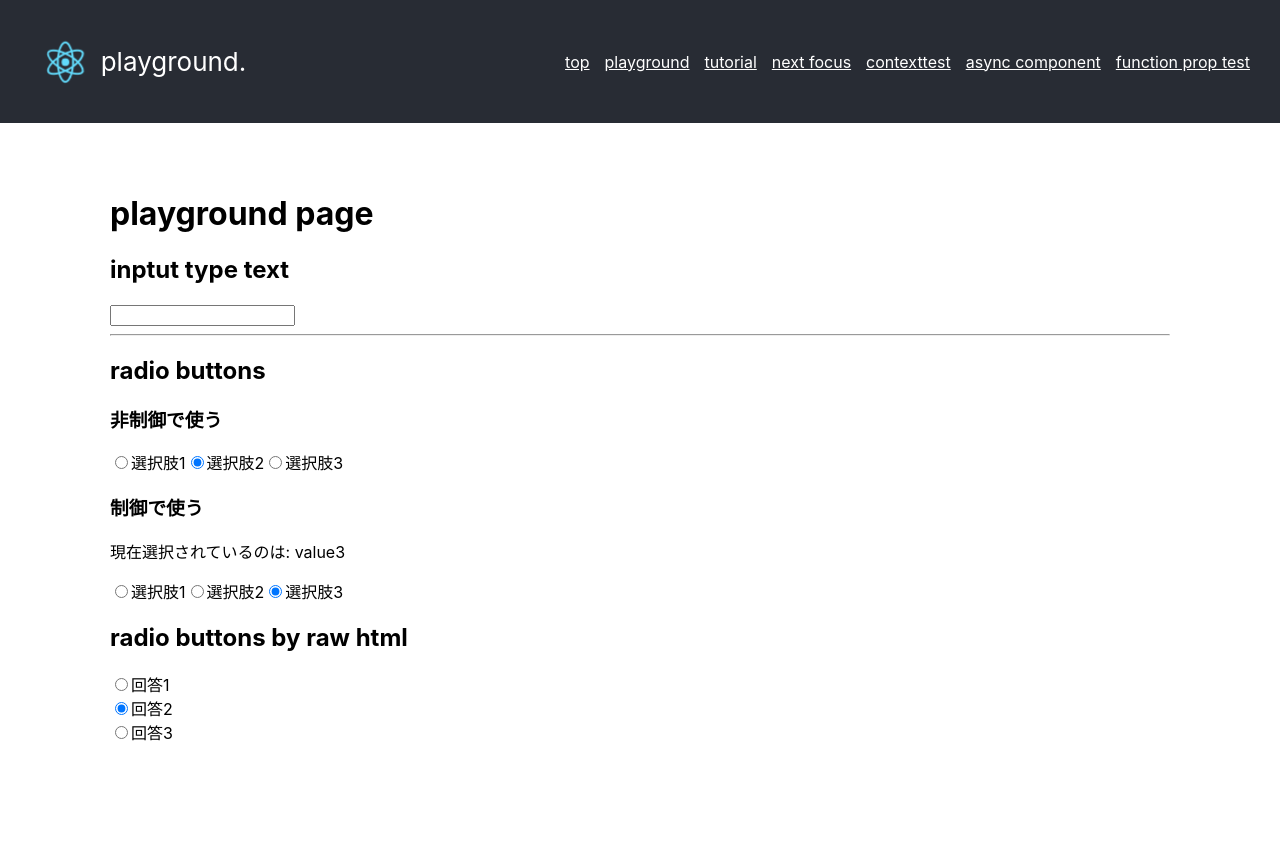
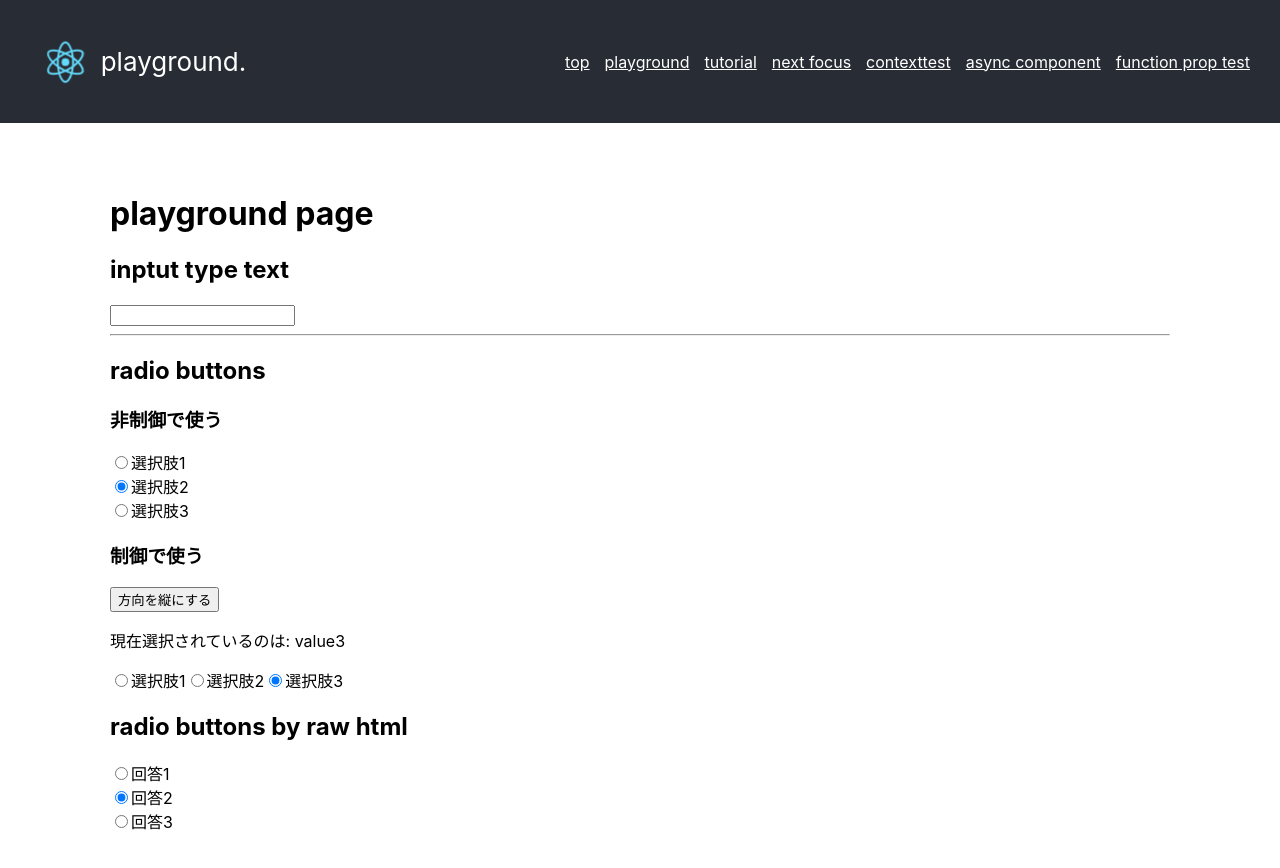
Before and after one commit to neripark/react-typescript-playground, a React app: page /playground in a window 1280 px wide. Shown: the top 868 px of the page. Before the commit the page ends 800 px from the top, so only its background shows below. Built offline with nearby package versions, Linux system fonts and the light colour scheme.

Commit message:
togglable radio direction

```diff
--- a/src/components/Radios/RadioButton.tsx
+++ b/src/components/Radios/RadioButton.tsx
@@ -8,9 +8,12 @@ interface Props
 
 export const RadioButton: React.FC<Props> = ({ label, ...props }) => {
   return (
-    <label className={styles.root}>
-      <input type="radio" {...props} />
-      <span>{label}</span>
-    </label>
+    // 縦並びと横並び両方に対応させるために空divでラップ
+    <div>
+      <label className={styles.root}>
+        <input type="radio" {...props} />
+        <span>{label}</span>
+      </label>
+    </div>
   );
 };
--- a/src/components/Radios/RadioButtonsGroup.tsx
+++ b/src/components/Radios/RadioButtonsGroup.tsx
@@ -8,7 +8,7 @@ interface Props {
 export const RadioButtonsGroup: React.FC<Props> = props => {
   return (
     <div className={`${styles.root} ${styles[`direction-${props.direction}`]}`}>
-      <div>{props.children}</div>
+      {props.children}
     </div>
   );
 };
--- a/src/components/Radios/TestControlled.tsx
+++ b/src/components/Radios/TestControlled.tsx
@@ -1,17 +1,29 @@
 import * as React from "react";
 import { RadioButton } from "./RadioButton";
 import { RadioButtonsGroup } from "./RadioButtonsGroup";
+
+type Direction = "x" | "y";
 
 export const TestControlled: React.FC = () => {
   const [checkedRadio, setCheckedRadio] = React.useState<string>("value3");
   const onChangeRadio = (e: React.ChangeEvent<HTMLInputElement>) => {
     setCheckedRadio(e.currentTarget.value);
   };
+  const [direction, setDirection] = React.useState<Direction>("x");
+  const directionButtonLabel = React.useMemo<string>(() => {
+    return direction === "x" ? "縦にする" : "横にする";
+  }, [direction]);
+  const toggleDirection = () => {
+    setDirection(prev => (prev === "x" ? "y" : "x"));
+  };
+
   return (
     <>
+      <button
+        onClick={toggleDirection}
+      >{`方向を${directionButtonLabel}`}</button>
       <p>{`現在選択されているのは: ${checkedRadio}`}</p>
-      <RadioButtonsGroup direction="y">
-        {/* todo: direction 変えるだけで縦並びに対応させる。 useContext がよさそうかな？ */}
+      <RadioButtonsGroup direction={direction}>
         <RadioButton
           label="選択肢1"
           name="questionControlled"
```
